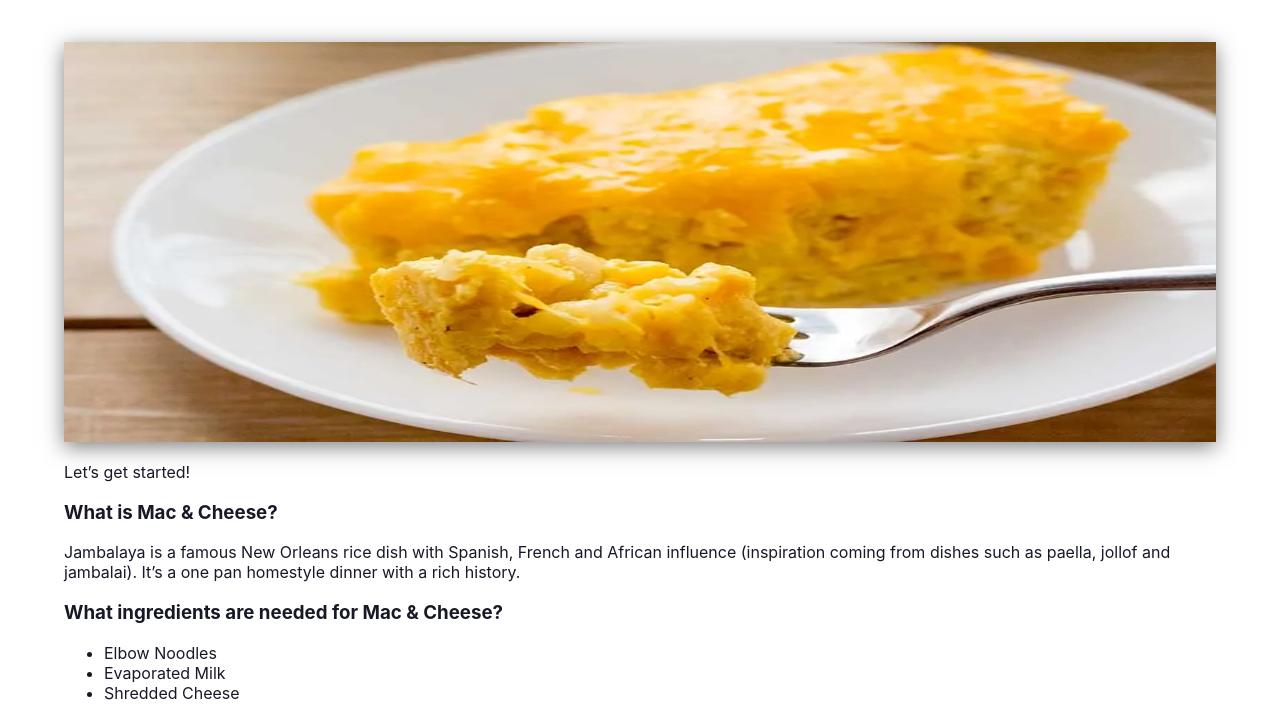
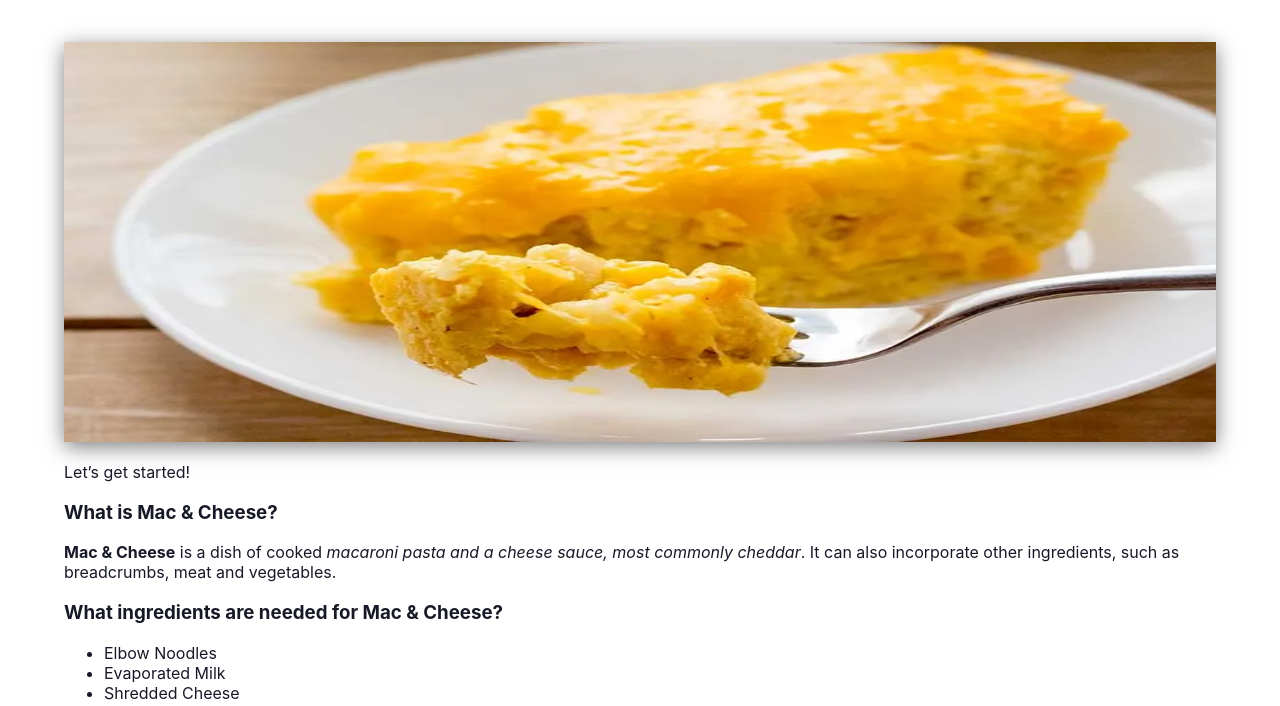
Before and after one commit to kamara-moses/SoulFood, a plain HTML site: page mac&cheese.html in a window 1280 px wide. Shown: the part 80-786 px from the top of the page. Drawn offline with nearby package versions, Linux system fonts and the light colour scheme; a web font is replaced by a local one.

Commit message:
added bold and italic elements to mac&cheese html file

```diff
--- a/mac&cheese.html
+++ b/mac&cheese.html
@@ -43,7 +43,7 @@
                 <div>
                     <p>Let’s get started!</p>
                     <h3>What is Mac & Cheese?</h3>
-                    <p>Jambalaya is a famous New Orleans rice dish with Spanish, French and African influence (inspiration coming from dishes such as paella, jollof and jambalai). It’s a one pan homestyle dinner with a rich history.</p>
+                    <p><b>Mac & Cheese</b> is a dish of cooked <em>macaroni pasta and a cheese sauce, most commonly cheddar</em>. It can also incorporate other ingredients, such as breadcrumbs, meat and vegetables.</p>
 
                     <h3>What ingredients are needed for Mac & Cheese?</h3>
                     <ul>
```
